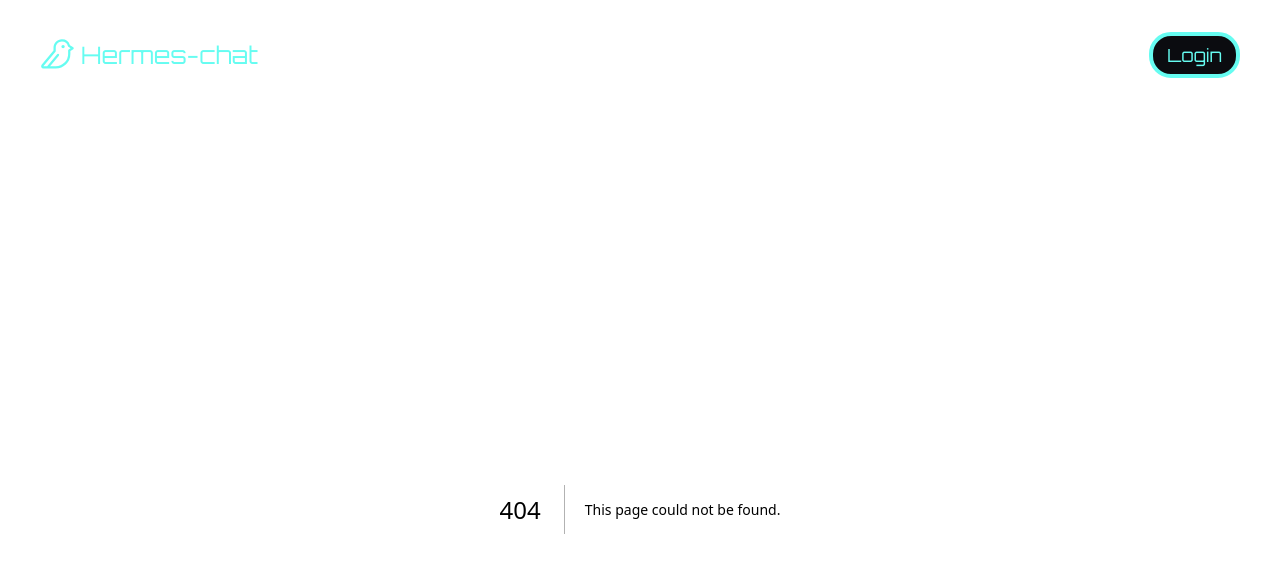
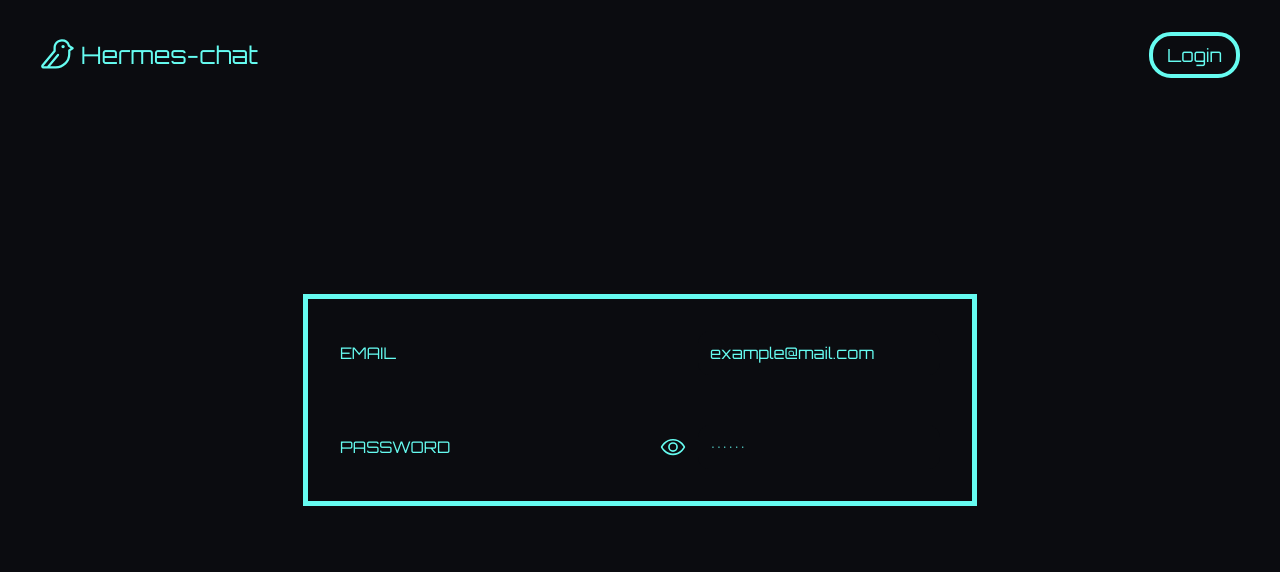
Before and after one commit to BogdanMilivojevic/Hermes-chat-v3-FE, a Next.js app: page /login in a window 1280 px wide. Before the commit this address had no page. Shown: the top 572 px of the page. Built offline with nearby package versions, Linux system fonts and the light colour scheme.

Commit message:
merge-login-form (#1)

```diff
--- a/app/components/navbar.tsx
+++ b/app/components/navbar.tsx
@@ -1,5 +1,4 @@
 'use client'
-
 import { Bird } from '@phosphor-icons/react';
 import Link from 'next/link';
 
@@ -8,10 +7,12 @@ export default function Navbar() {
     return (
         <div className="navbar-layout">
             <div className="content-container">
-                <div className='logo-container'>
-                    <Bird className="logo-icon" size={36}/>
-                    <h2>Hermes-chat</h2>
-                </div>
+                <Link className='home-link' href='/'>
+                    <div className='logo-container'>
+                        <Bird className="logo-icon" size={36}/>
+                        <h2>Hermes-chat</h2>
+                    </div>
+                </Link>
                 <Link className='login-button' href='/login'>Login</Link>
             </div>
         </div>
--- /dev/null
+++ b/app/login/page.tsx
@@ -0,0 +1,47 @@
+'use client'
+import { Eye, EyeSlash } from '@phosphor-icons/react'
+import { ChangeEvent, Dispatch, SetStateAction, useState } from 'react'
+
+
+
+export default function Login() {
+    const [email,setEmail] = useState<string>('example@mail.com')
+    const [password, setPassword] = useState<string>('123456')
+    const [showPassword, setShowPassword] = useState<boolean>(false)
+
+    const handleEmailChange = (e:ChangeEvent<HTMLInputElement>) => {
+        setEmail(e.target.value)
+    }
+
+    const handlePasswordChange = (e:ChangeEvent<HTMLInputElement>) => {
+        setPassword(e.target.value)
+    }
+
+    const togglePasswordVisibility = () => {
+        setShowPassword(!showPassword)
+    }
+
+
+    return(
+        <div className="login-container">
+            <div className="login-email">
+                <label>EMAIL</label>
+                <input
+                    type="text"
+                    defaultValue={email}
+                    onChange={e => handleEmailChange(e)}
+                />
+            </div>
+            <div className="login-password">
+                <label>PASSWORD</label>
+                { showPassword ? ( <EyeSlash onClick={togglePasswordVisibility} size={26} className='show-hide-password' />)
+                    : (<Eye size={26} className='show-hide-password' onClick={togglePasswordVisibility} />)}
+                <input
+                    type={showPassword ? 'text' : 'password'}
+                    defaultValue={password}
+                    onChange={e => handlePasswordChange(e)}
+                />
+            </div>
+        </div>
+    )
+}
--- /dev/null
+++ b/app/styles/components/_login.scss
@@ -0,0 +1,98 @@
+.login-container{
+    padding: 32px;
+    display: flex;
+    flex-direction: column;
+    gap: 50px;
+    border: 5px solid $text-color;
+    position: absolute;
+    width: 600px;
+    top: 50%;
+    left: 50%;
+    transform: translate(-50%, -50%);
+
+    @media(max-width: $login-first-breakpoint) {
+        width: 400px;
+    }
+
+    @media(max-width: $login-second-breakpoint) {
+        width: 250px;
+    }
+
+    .login-email{
+        display: flex;
+        justify-content: space-between;
+        align-items: center;
+        font-family: $primary-font;
+        color:$text-color;
+
+        input{
+            padding: 12px;
+            border: none;
+            outline: none;
+            border-radius: 12px;
+            background: $background-color;
+            font-family: $primary-font;
+            color: $text-color;
+            font-size: 16px;
+
+            @media(max-width: $login-second-breakpoint) {
+                padding: 4px;
+                font-size: 12px;
+                width: 50%;
+            }
+        }
+
+        label{
+            @media(max-width: $login-second-breakpoint) {
+                font-size: 12px;
+            }
+        }
+    }
+
+    .login-password{
+        justify-content: space-between;
+        align-items: center;
+        display: flex;
+        font-family: $primary-font;
+        color:$text-color;
+
+        .show-hide-password{
+            cursor: pointer;
+            position: absolute;
+            right: 43%;
+
+            @media(max-width: $login-first-breakpoint) {
+                right: 62%;
+
+            }
+
+            @media(max-width: $login-second-breakpoint) {
+                right: 53%;
+            }
+
+        }
+
+        input{
+            padding: 12px;
+            border: none;
+            outline: none;
+            border-radius: 12px;
+            background: $background-color;
+            font-family: $primary-font;
+            color: $text-color;
+            font-size: 16px;
+
+            @media(max-width: $login-second-breakpoint) {
+                padding: 4px;
+                font-size: 12px;
+                width: 50%;
+            }
+        }
+
+        label{
+            @media(max-width: $login-second-breakpoint) {
+                font-size: 12px;
+            }
+        }
+    }
+}
--- a/app/styles/components/_navbar.scss
+++ b/app/styles/components/_navbar.scss
@@ -1,5 +1,6 @@
 @import '../variables/colors';
 @import '../variables/font';
+@import '../variables/breakpoints';
 
 .navbar-layout {
     display: flex;
@@ -7,11 +8,31 @@
     margin: 0 auto;
     width: 1200px;
 
+    @media(max-width: $navbar-first-breakpoint) {
+        width: 900px;
+    }
+
+    @media(max-width: $navbar-second-breakpoint) {
+        width: 600px;
+    }
+
+    @media(max-width: $navbar-third-breakpoint) {
+        width: 350px;
+    }
+
+    @media(max-width: $navbar-fourth-breakpoint) {
+        width: 300px;
+    }
+
     .content-container {
         display: flex;
         width: 100%;
         justify-content: space-between;
         align-items: center;
+        text-decoration: none;
+
+        .home-link{
+            text-decoration: none;
 
             .logo-container{
                 display: flex;
@@ -45,6 +66,8 @@
                     font-weight: 400;
                 }
             }
+        }
+
 
         .login-button{
             border: 4px solid $text-color;
--- a/app/styles/global.scss
+++ b/app/styles/global.scss
@@ -1,4 +1,5 @@
 @import './components/navbar';
+@import './components/login';
 @import './variables/colors';
 @import url('https://fonts.googleapis.com/css2?family=Saira+Condensed:wght@300&family=Ubuntu:wght@500;700&display=swap');
 
@@ -20,6 +21,8 @@ body{
             font-family: $primary-font;
             text-decoration: underline;
             transition: 0.4s;
+            margin-right: 10px;
+
 
             &:hover{
                 color: $button-highlight;
--- /dev/null
+++ b/app/styles/variables/_breakpoints.scss
@@ -0,0 +1,7 @@
+$navbar-first-breakpoint: 1250px;
+$navbar-second-breakpoint: 950px;
+$navbar-third-breakpoint:650px;
+$navbar-fourth-breakpoint:370px;
+
+$login-first-breakpoint: 750px;
+$login-second-breakpoint: 485px
```
Also changed, not shown: app/page.tsx (+6 -4 lines), app/interfaces/interfaces.ts (added). Lines whose indentation alone changed are shown as unchanged.
